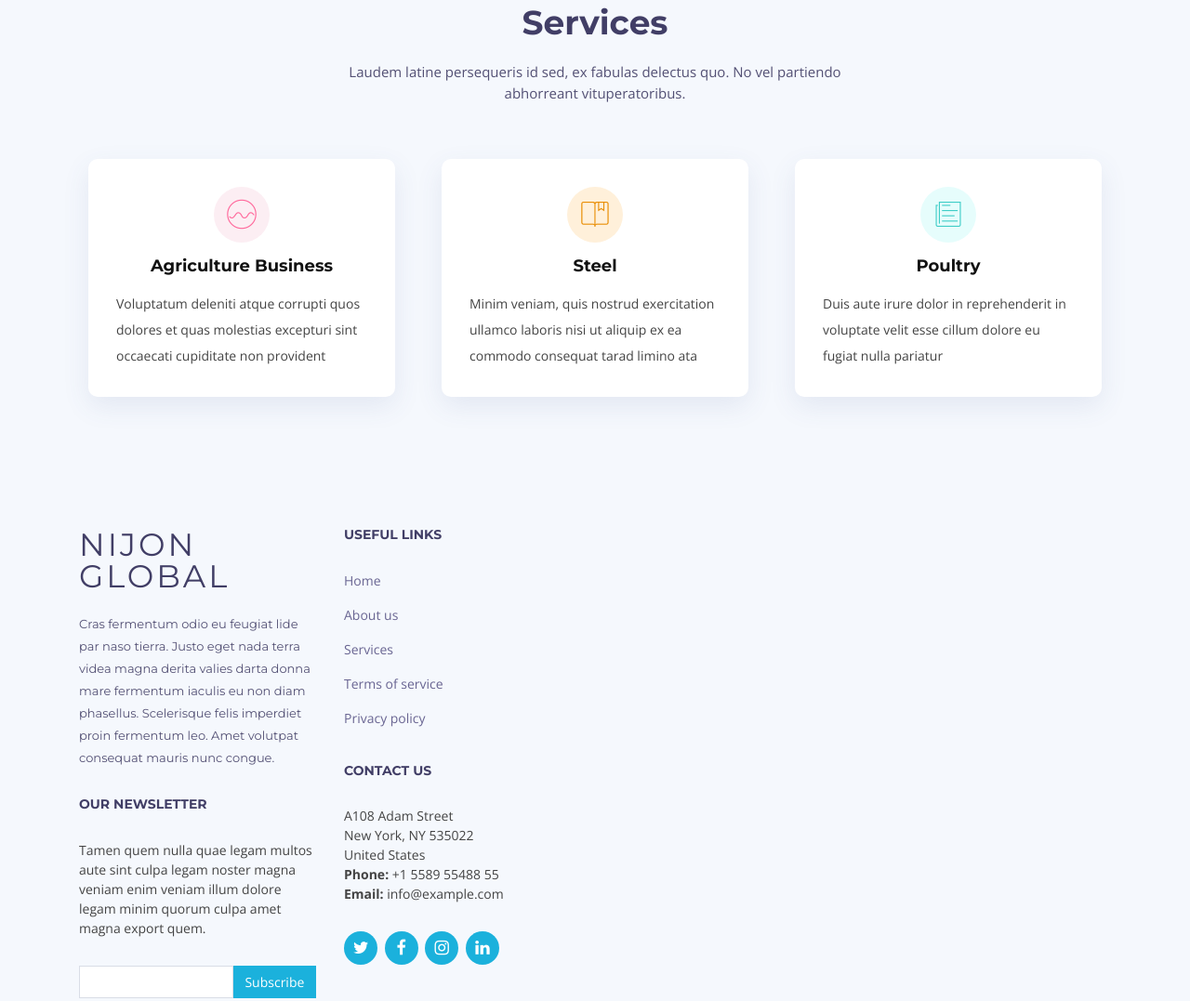
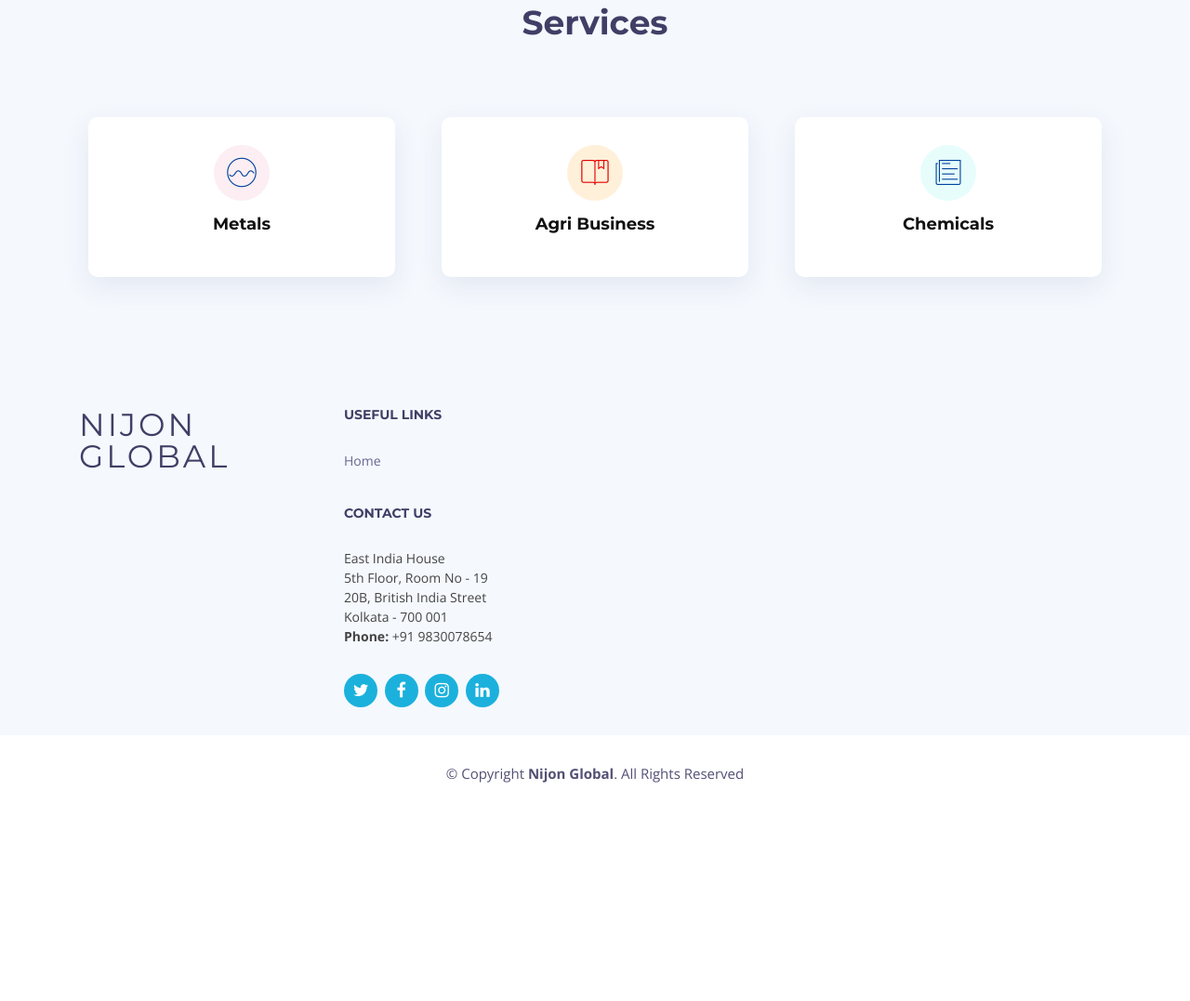
Before and after one commit to arkochatterjee/nijonglobal, a plain HTML site: page index.html in a window 1280 px wide. Shown: the part 857-1934 px from the top of the page at 93% size. After the commit the page ends 1735 px from the top, so only its background shows below. Drawn offline with nearby package versions, Linux system fonts and the light colour scheme; files whose address does not match are found by name.

Commit message:
feat: some additions

```diff
--- a/index.html
+++ b/index.html
@@ -60,10 +60,10 @@
       <nav class="main-nav d-none d-lg-block">
         <ul>
           <li class="active"><a href="index.html">Home</a></li>
-          <li><a href="#about">About Us</a></li>
+          <!-- <li><a href="#about">About Us</a></li>
           <li><a href="#services">Services</a></li>
           <li><a href="#portfolio">Portfolio</a></li>
-          <li><a href="#team">Team</a></li>
+          <li><a href="#team">Team</a></li> -->
           <!-- <li class="drop-down"><a href="">Drop Down</a>
             <ul>
               <li><a href="#">Drop Down 1</a></li>
@@ -145,31 +145,31 @@
 
         <header class="section-header">
           <h3>Services</h3>
-          <p>Laudem latine persequeris id sed, ex fabulas delectus quo. No vel partiendo abhorreant vituperatoribus.</p>
+          <p></p>
         </header>
 
         <div class="row">
 
           <div class="col-md-6 col-lg-4 wow bounceInUp" data-aos="zoom-in" data-aos-delay="100">
             <div class="box">
-              <div class="icon" style="background: #fceef3;"><i class="ion-ios-analytics-outline" style="color: #ff689b;"></i></div>
-              <h4 class="title"><a href="">Agriculture Business</a></h4>
-              <p class="description">Voluptatum deleniti atque corrupti quos dolores et quas molestias excepturi sint occaecati cupiditate non provident</p>
+              <div class="icon" style="background: #fceef3;"><i class="ion-ios-analytics-outline" style="color: #00449c;"></i></div>
+              <h4 class="title"><a href="">Metals</a></h4>
+              <p class="description"></p>
             </div>
           </div>
           <div class="col-md-6 col-lg-4" data-aos="zoom-in" data-aos-delay="200">
             <div class="box">
-              <div class="icon" style="background: #fff0da;"><i class="ion-ios-bookmarks-outline" style="color: #e98e06;"></i></div>
-              <h4 class="title"><a href="">Steel</a></h4>
-              <p class="description">Minim veniam, quis nostrud exercitation ullamco laboris nisi ut aliquip ex ea commodo consequat tarad limino ata</p>
+              <div class="icon" style="background: #fff0da;"><i class="ion-ios-bookmarks-outline" style="color: #e40000;"></i></div>
+              <h4 class="title"><a href="">Agri Business</a></h4>
+              <p class="description"></p>
             </div>
           </div>
 
           <div class="col-md-6 col-lg-4" data-aos="zoom-in" data-aos-delay="300">
             <div class="box">
-              <div class="icon" style="background: #e6fdfc;"><i class="ion-ios-paper-outline" style="color: #3fcdc7;"></i></div>
-              <h4 class="title"><a href="">Poultry</a></h4>
-              <p class="description">Duis aute irure dolor in reprehenderit in voluptate velit esse cillum dolore eu fugiat nulla pariatur</p>
+              <div class="icon" style="background: #e6fdfc;"><i class="ion-ios-paper-outline" style="color: #00449c;"></i></div>
+              <h4 class="title"><a href="">Chemicals</a></h4>
+              <p class="description"></p>
             </div>
           </div>
 
@@ -821,16 +821,16 @@
 
                 <div class="footer-info">
                   <h3>Nijon Global</h3>
-                  <p>Cras fermentum odio eu feugiat lide par naso tierra. Justo eget nada terra videa magna derita valies darta donna mare fermentum iaculis eu non diam phasellus. Scelerisque felis imperdiet proin fermentum leo. Amet volutpat consequat mauris nunc congue.</p>
+                  <p></p>
                 </div>
 
-                <div class="footer-newsletter">
+                <!-- <div class="footer-newsletter">
                   <h4>Our Newsletter</h4>
                   <p>Tamen quem nulla quae legam multos aute sint culpa legam noster magna veniam enim veniam illum dolore legam minim quorum culpa amet magna export quem.</p>
                   <form action="" method="post">
                     <input type="email" name="email"><input type="submit" value="Subscribe">
                   </form>
-                </div>
+                </div> -->
 
               </div>
 
@@ -839,21 +839,19 @@
                   <h4>Useful Links</h4>
                   <ul>
                     <li><a href="#">Home</a></li>
-                    <li><a href="#about">About us</a></li>
-                    <li><a href="#">Services</a></li>
-                    <li><a href="#">Terms of service</a></li>
-                    <li><a href="#">Privacy policy</a></li>
+
                   </ul>
                 </div>
 
                 <div class="footer-links">
                   <h4>Contact Us</h4>
                   <p>
-                    A108 Adam Street <br>
-                    New York, NY 535022<br>
-                    United States <br>
-                    <strong>Phone:</strong> +1 5589 55488 55<br>
-                    <strong>Email:</strong> info@example.com<br>
+                    East India House <br>
+                    5th Floor, Room No - 19<br>
+                    20B, British India Street <br>
+                    Kolkata - 700 001<br>
+                    <strong>Phone:</strong> +91 9830078654<br>
+                    <!-- <strong>Email:</strong> info@example.com<br> -->
                   </p>
                 </div>
 
```
Also changed, not shown: 2 other files.
